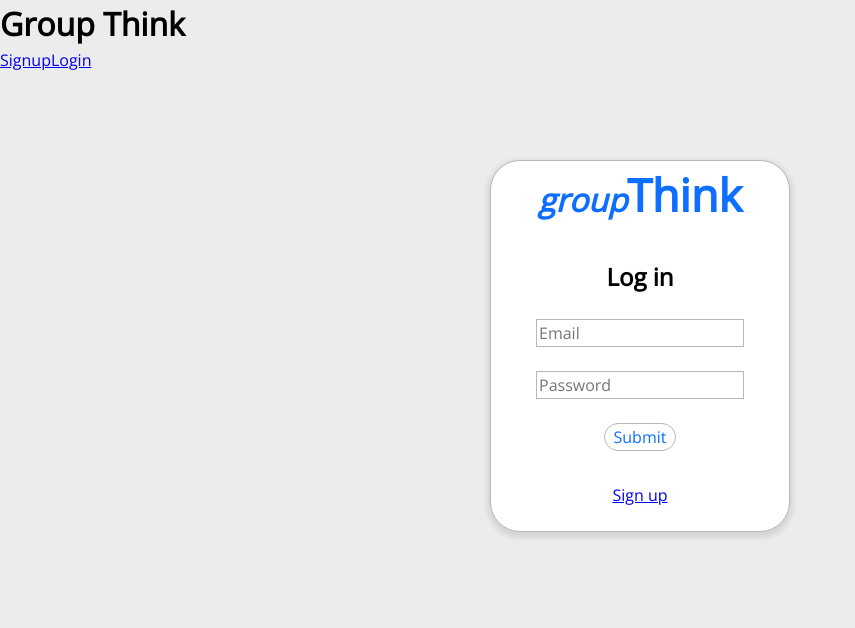
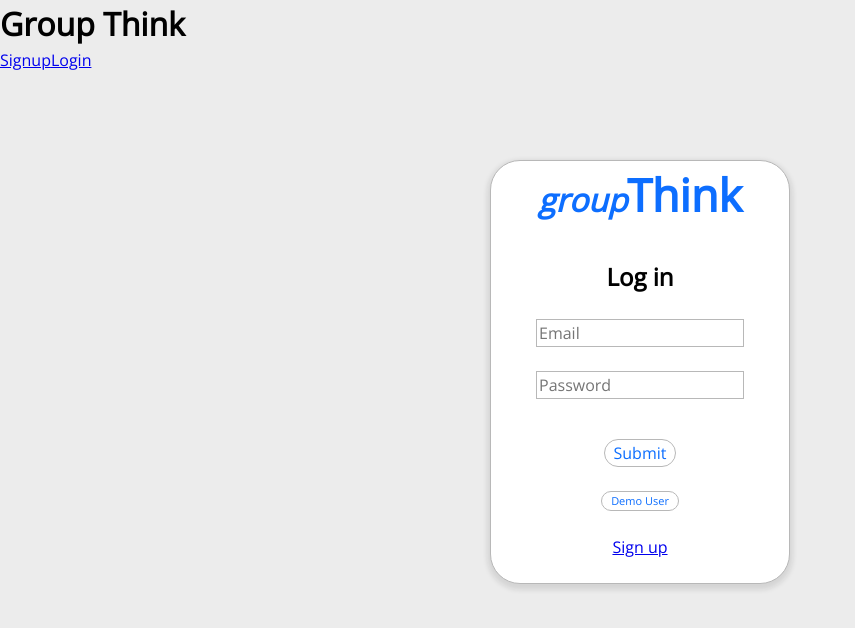
Before and after one commit to RobertT122/group-think, a React (Create React App) app in the folder frontend/: page /#/login in a window 1280 px wide. Shown: the top 628 px of the page, without its empty margins (0-855 px from the left). Built offline with nearby package versions, Linux system fonts and the light colour scheme.

Commit message:
created demo user button

```diff
--- a/frontend/src/components/session/login_form.jsx
+++ b/frontend/src/components/session/login_form.jsx
@@ -12,6 +12,7 @@ class LoginForm extends React.Component {
     };
 
     this.handleSubmit = this.handleSubmit.bind(this);
+    this.demoLogin = this.demoLogin.bind(this)
     this.renderErrors = this.renderErrors.bind(this);
   }
 
@@ -41,7 +42,7 @@ class LoginForm extends React.Component {
       password: this.state.password
     };
 
-    this.props.login(user);
+    this.props.login(user)
   }
 
   // Render the session errors if there are any
@@ -55,6 +56,13 @@ class LoginForm extends React.Component {
         ))}
       </ul>
     );
+  }
+
+  demoLogin(e){
+    this.setState({
+      email: "demo@test.com",
+      password: "d3JH8569#"
+    });
   }
 
   render() {
@@ -80,8 +88,15 @@ class LoginForm extends React.Component {
                 placeholder="Password"
               />
             <br/>
+            <div className="errors">{this.renderErrors()}</div>
             <button type="submit">Submit</button>
-            {this.renderErrors()}
+            <br />
+            <button
+              type="submit"
+              className="demo-button"
+              onClick={this.demoLogin}
+            >Demo User</button>
+            <br />
             <Link to={'/signup'}>Sign up</Link>
             <br />
           </div>
--- a/frontend/src/components/session/session.css
+++ b/frontend/src/components/session/session.css
@@ -57,3 +57,7 @@ button:hover{
   color: var(--primarycolor);
   margin-bottom: 30px;
 }
+
+.demo-button{
+  font-size: 11px;
+}
```
